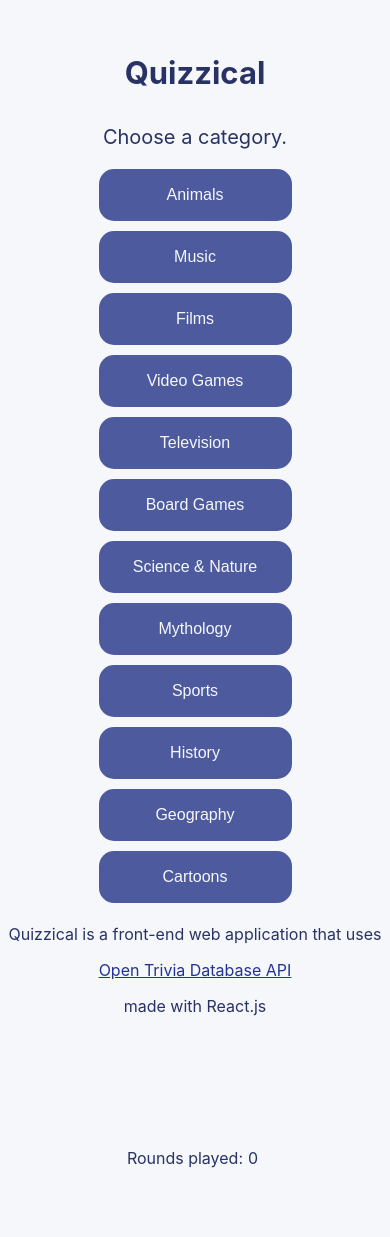
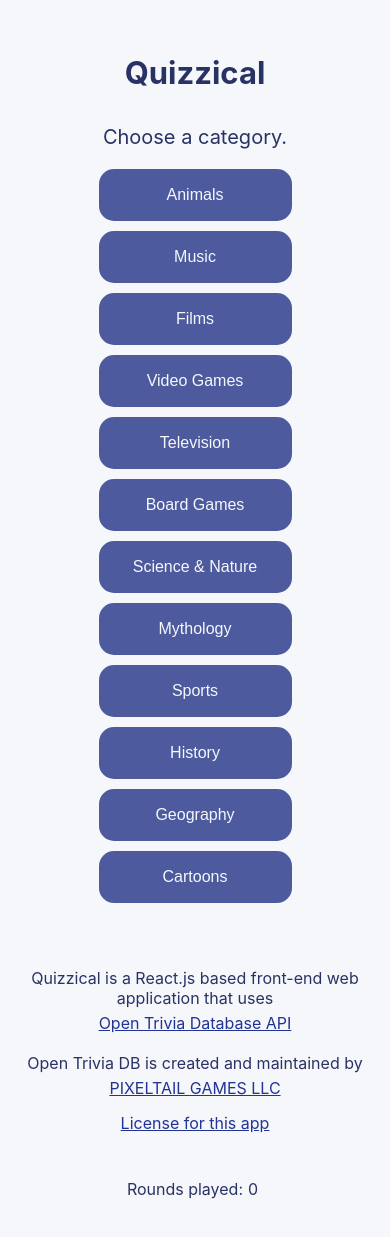
Before and after one commit to Konstanenonen/Quizzical-App, a React (Create React App) app: page / in a window 390 px wide. Shown: the part 117-1354 px from the top of the page. Built offline with nearby package versions, Linux system fonts and the light colour scheme; no server answers; the HTML template or start-up script is replaced by a standard one.

Commit message:
Added more information about license and API provider

```diff
--- a/src/components/StartPage.jsx
+++ b/src/components/StartPage.jsx
@@ -22,9 +22,11 @@ export default function StartPage(props) {
         <button type="button" onClick={() => { setQuestionCategory((prevState) => ({ url: 'https://opentdb.com/api.php?amount=5&category=22&type=multiple', roundCount: prevState.roundCount + 1 })); start(); }}>Geography</button>
         <button type="button" onClick={() => { setQuestionCategory((prevState) => ({ url: 'https://opentdb.com/api.php?amount=5&category=32&type=multiple', roundCount: prevState.roundCount + 1 })); start(); }}>Cartoons</button>
       </div>
-      <p>Quizzical is a front-end web application that uses</p>
+      <p>Quizzical is a React.js based front-end web application that uses</p>
       <a href="https://opentdb.com/">Open Trivia Database API</a>
-      <p>made with React.js</p>
+      <p>Open Trivia DB is created and maintained by</p>
+      <a href="https://www.pixeltailgames.com/">PIXELTAIL GAMES LLC</a>
+      <a href="https://creativecommons.org/licenses/by-sa/4.0/">License for this app</a>
     </div>
   );
 }
--- a/src/index.scss
+++ b/src/index.scss
@@ -43,6 +43,7 @@ body {
     justify-content: center;
     align-items: center;
     flex-wrap: wrap;
+    margin-bottom: 50px;
 
     button {
       cursor: pointer;
@@ -63,9 +64,11 @@ body {
   p {
     color: #293264;
     text-align: center;
+    margin-bottom: 5px;
   }
 
   a {
+    margin-top: 5px;
     color: #223396;
   }
 }
@@ -149,13 +152,14 @@ body {
 @media only screen and (max-width: 600px) {
   .app--container {
     margin-top: 50px;
-    margin-bottom: 100px;
+    margin-bottom: 75px;
     display: flex;
     flex-direction: column;
   }
 
   .startPage--container {
     margin-top: 100px;
+    margin-bottom: 20px;
     display: flex;
     flex-direction: column;
     align-items: center;
@@ -193,11 +197,17 @@ body {
       color: #f5f7fb;
     }
 
+    .category-container {
+      margin-bottom: 50px;
+    }
+
     p {
       color: #293264;
+      margin: 10px 5px 0 5px;
     }
 
     a {
+      margin-bottom: 10px;
       color: #223396;
     }
   }
```
